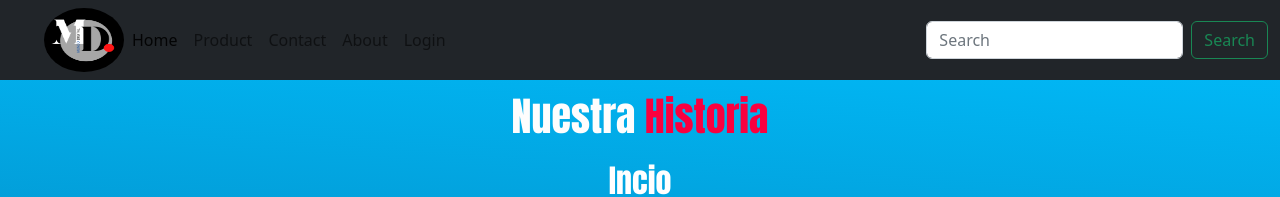
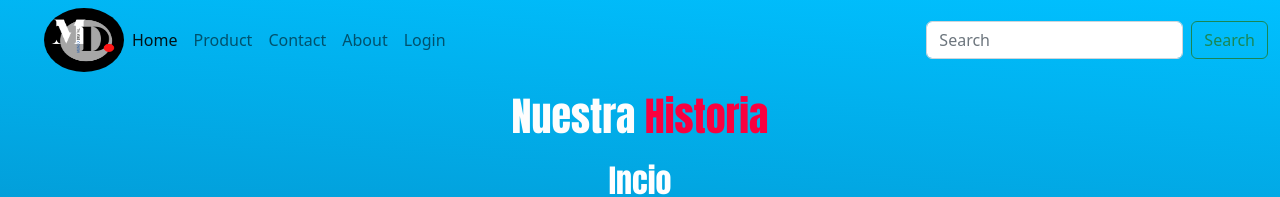
Before and after one commit to fede3666/Federico, a website: page paginas/about.html in a window 1280 px wide. Shown: the top 197 px of the page. Drawn offline with nearby package versions, Linux system fonts and the light colour scheme; a web font is replaced by a local one.

Commit message:
cambio de color

```diff
--- a/paginas/about.html
+++ b/paginas/about.html
@@ -15,7 +15,7 @@
 <body>
     <header>
 
-        <nav class="navbar navbar-expand-lg bg-dark">
+        <nav class="navbar navbar-expand-lg bg-blue">
             <div class="container-fluid">
                 <img src="../imagnes/2.png" alt="" class="logo">
                 <button class="navbar-toggler" type="button" data-bs-toggle="collapse" data-bs-target="#navbarNav"
```
Also changed, not shown: paginas/contactos.html (+1 -1 lines), paginas/login.html (+1 -1 lines), paginas/productos.html (+1 -1 lines).
